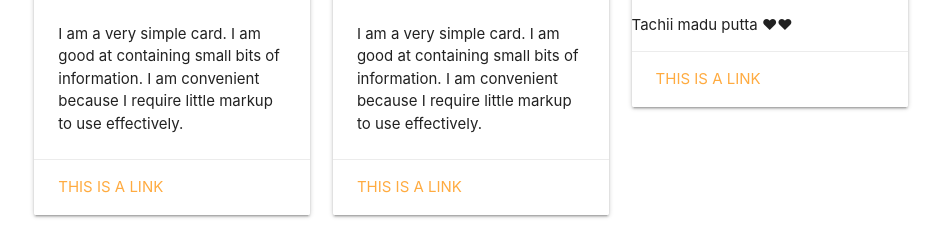
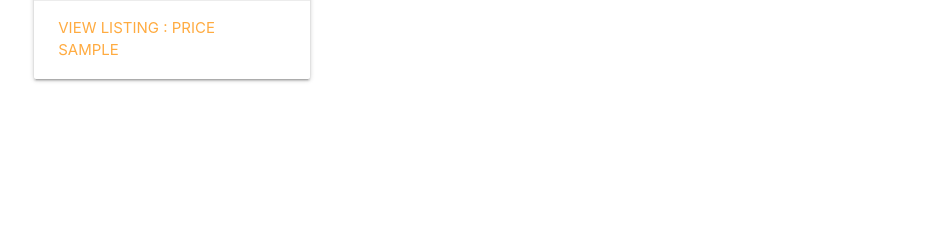
Before and after one commit to likith-gowda-k/Craigslist-WebScraping-Full-Stack-App, a Django app: template WebScrappping/templates/Mr_NO_ONEApp/new_search.html in a window 1280 px wide. Shown: the part 1012-1262 px from the top of the page, without its empty margins (169-1110 px from the left). After the commit the page ends 1094 px from the top, so only its background shows below. Run offline with Django 3.2, Linux system fonts and the light colour scheme; data comes from the database, SQL or seed files in the repository; both versions use the stored data as it was after the commit; the template is opened without the code that fills it: values that come from a table or form of the project are taken from there, most other values are stand-ins (such as "Sample title", 1, 10 or a date in 2020).

Commit message:
Implementing_image_partOfCode

```diff
--- a/WebScrappping/static/css/style.css
+++ b/WebScrappping/static/css/style.css
@@ -0,0 +1,9 @@
+.card {
+    height: 400px;
+    overflow: hidden;
+}
+
+.card-image {
+    height: 250px;
+    overflow: hidden;
+}
--- a/WebScrappping/templates/Mr_NO_ONEApp/new_search.html
+++ b/WebScrappping/templates/Mr_NO_ONEApp/new_search.html
@@ -4,59 +4,24 @@
 
 <h3 style="text-align: center">{{search | title}}</h3>
 
-    {% for post in final_postings %}
-    <p>{{post.0}}</p>
-    <p>{{post.1}}</p>
-    <p>{{post.2}}</p>
-    {% endfor %}
+
 
         <div class="row">
+            {% for post in final_postings %}
                 <div class="col s4">
                     <div class="card">
                         <div class="card-image">
-          <img src="images/sample-1.jpg">
-          <span class="card-title">Card Title</span>
+                            <a href="{{ post.1}}"><img src={{post.3}}></a>
                         </div>
                         <div class="card-content">
-          <p>I am a very simple card. I am good at containing small bits of information.
-          I am convenient because I require little markup to use effectively.</p>
+                        <p>Description : {{post.0}}</p>
                         </div>
                     <div class="card-action">
-          <a href="#">This is a link</a>
+                    <a href="{{post.1}}">View listing : price {{post.2}}</a>
                     </div>
                 </div>
                 </div>
-
-    <div class="col s4">
-        <div class="card">
-          <div class="card-image">
-            <img src="images/sample-1.jpg">
-            <span class="card-title">Card Title</span>
-          </div>
-          <div class="card-content">
-            <p>I am a very simple card. I am good at containing small bits of information.
-            I am convenient because I require little markup to use effectively.</p>
-          </div>
-          <div class="card-action">
-            <a href="#">This is a link</a>
-          </div>
-        </div>
-      </div>
-
-      <div class="col s4">
-        <div class="card">
-          <div class="card-image">
-            <img src="https://external-content.duckduckgo.com/iu/?u=https%3A%2F%2Ftse1.mm.bing.net%2Fth%3Fid%3DOIP.I8ME9kpAl7n_5P1bbK42rAHaE7%26pid%3DApi&f=1">
-            <span class="card-title">Card Title</span>
-          </div>
-          <div class="sleep peacfully &#9829;&#9829;">
-            <p>Tachii madu putta &#9829;&#9829;</p>
-          </div>
-          <div class="card-action">
-            <a href="#">This is a link</a>
-          </div>
-        </div>
-      </div>
+            {% endfor %}
         </div>
 
 
```
Also changed, not shown: WebScrappping/Mr_N0_0NEApp/views.py (+14 -2 lines), WebScrappping/db.sqlite3. Lines whose indentation alone changed are shown as unchanged.
